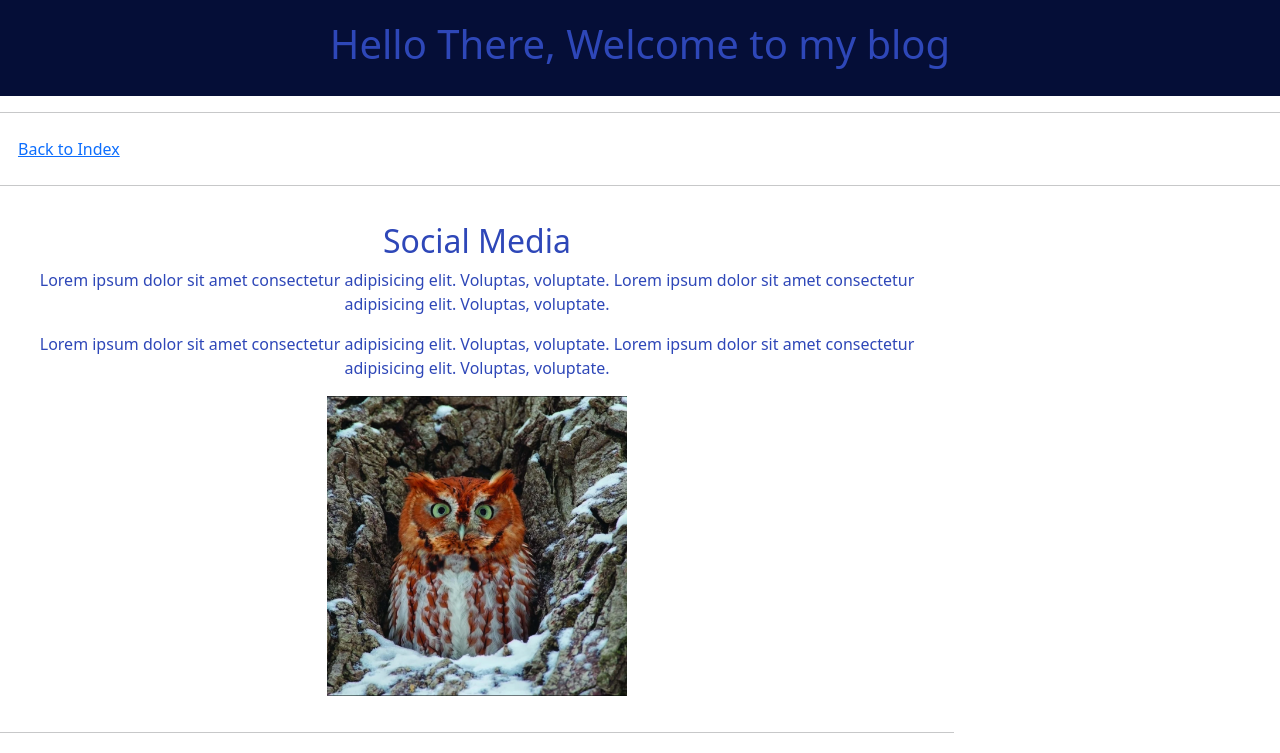
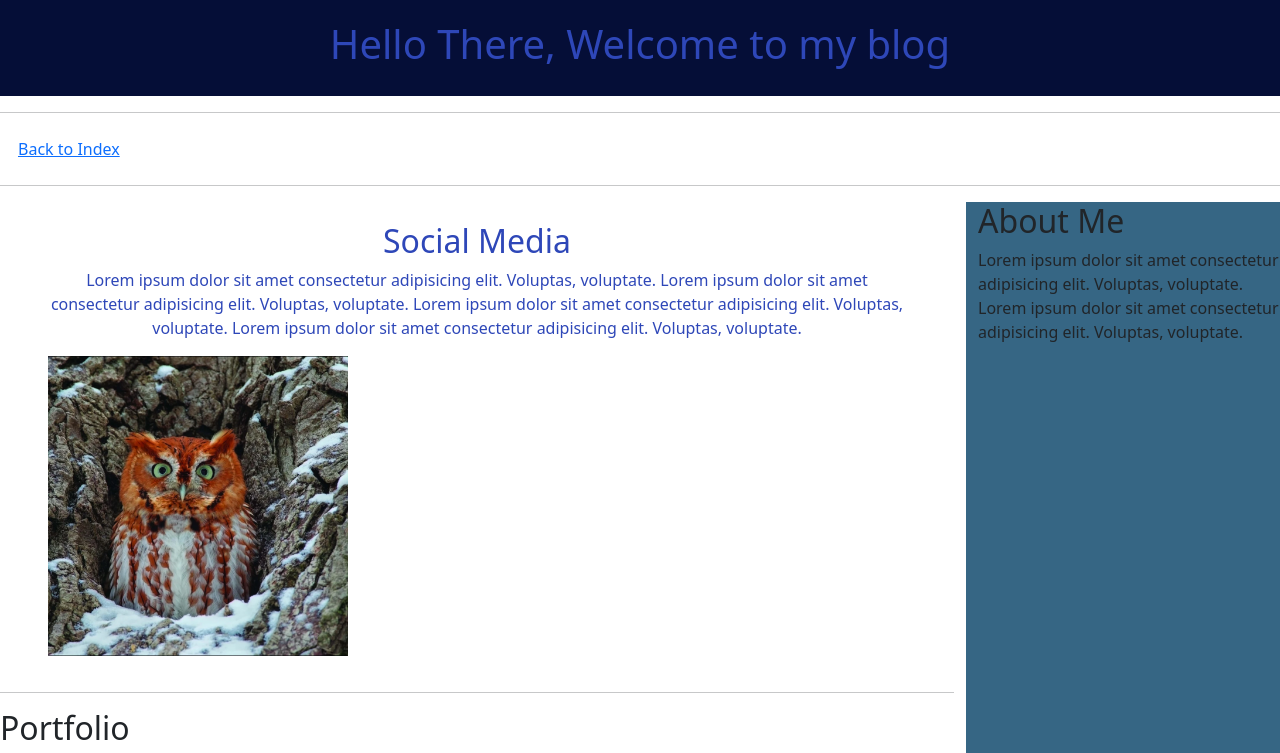
Before and after one commit to Darunhein/MyFisrtPage, a plain HTML site: page myBlog.html in a window 1280 px wide. Shown: the top 753 px of the page. Drawn offline with nearby package versions, Linux system fonts and the light colour scheme.

Commit message:
[EDIT] changes

```diff
--- a/myBlog.html
+++ b/myBlog.html
@@ -30,19 +30,17 @@
 
   <div class="row">
     <main class="col-lg-9 col-md-8 col-sm-12">
-      <section class="social-media">
+      <section class="social-media md-5 ps-5 pe-5">
         <h2 class="title">Social Media</h2>
         <p>
           Lorem ipsum dolor sit amet consectetur adipisicing elit. Voluptas,
           voluptate. Lorem ipsum dolor sit amet consectetur adipisicing elit.
           Voluptas, voluptate.
-        </p>
-        <p>
           Lorem ipsum dolor sit amet consectetur adipisicing elit. Voluptas,
           voluptate. Lorem ipsum dolor sit amet consectetur adipisicing elit.
           Voluptas, voluptate.
         </p>
-        <img width="300" src="./CSS/assets/owl.jpg" alt="OWL" />
+        <img class="img01 d-none d-md-block" width="300" src="./CSS/assets/owl.jpg" alt="OWL" />
       </section>
       <hr>
       <h2>Portfolio</h2>
@@ -75,7 +73,7 @@
       <hr>
       <section>
         <h2>Locations</h2>
-        <iframe title="Location map" width="300" height="400" src="https://www.google.com/maps/embed?pb=!1m18!1m12!1m3!1d30205.958002235668!2d-99.26204822568361!3d18.854013899999995!2m3!1f0!2f0!3f0!3m2!1i1024!2i768!4f13.1!3m3!1m2!1s0x85cdd952f0914721%3A0x855369051f531243!2sJerarqu%C3%ADa%20Constructiva!5e0!3m2!1sen!2smx!4v1780680646856!5m2!1sen!2smx" style="border:0;" allowfullscreen="" loading="lazy" referrerpolicy="no-referrer-when-downgrade"></iframe>
+        <iframe title="Location map" src="https://www.google.com/maps/embed?pb=!1m18!1m12!1m3!1d30205.958002235668!2d-99.26204822568361!3d18.854013899999995!2m3!1f0!2f0!3f0!3m2!1i1024!2i768!4f13.1!3m3!1m2!1s0x85cdd952f0914721%3A0x855369051f531243!2sJerarqu%C3%ADa%20Constructiva!5e0!3m2!1sen!2smx!4v1780680646856!5m2!1sen!2smx" style="border:0;" allowfullscreen="" loading="lazy" referrerpolicy="no-referrer-when-downgrade"></iframe>
        <hr>
       </section>
       <section>
@@ -96,7 +94,7 @@
         </form>
       </section>
     </main>
-    <aside class="col-3 col-md-4 col-sm-12">
+    <aside class="col-lg-3 col-md-4 col-sm-12">
       <h2>About Me</h2>
       <p>
         Lorem ipsum dolor sit amet consectetur adipisicing elit. Voluptas,
@@ -105,7 +103,6 @@
       </p>
     </aside>
   </div>
-
     <footer></footer>
   </body>
 </html>
```
